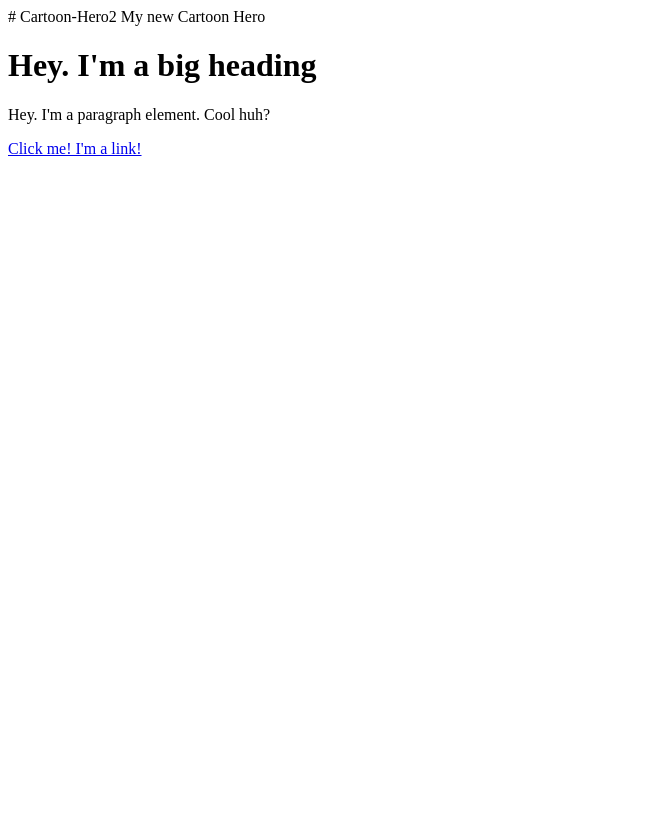
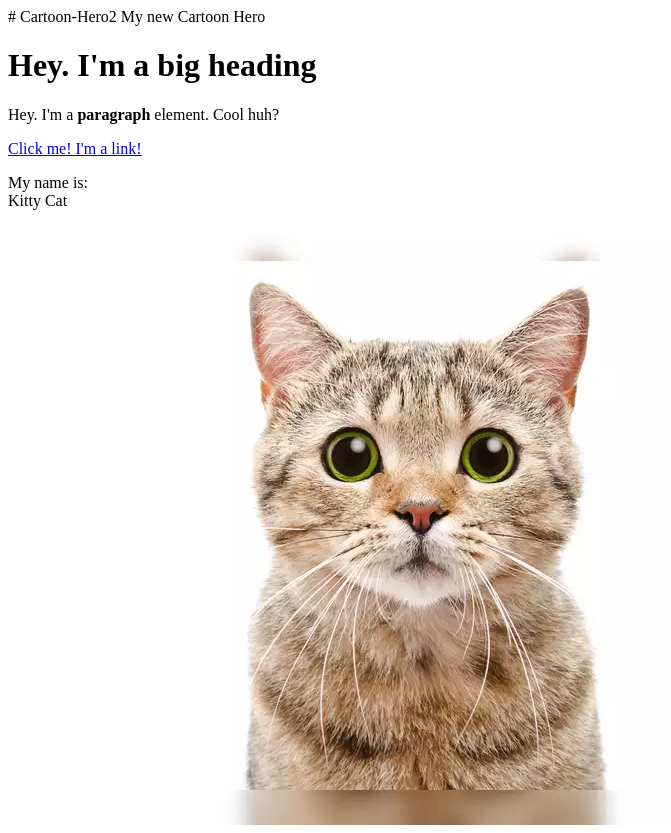
Before and after one commit to cherylcobbold/Cartoon-Hero2, a plain HTML site: page test.html in a window 1280 px wide. Shown: the whole page, without its empty margins (0-671 px from the left). Before the commit the page ends 800 px from the top, so only its background shows below. Drawn offline with Linux system fonts and the light colour scheme.

Commit message:
Added a cat image and a few more elements

```diff
--- a/test.html
+++ b/test.html
@@ -1,5 +1,14 @@
 # Cartoon-Hero2
  My new Cartoon Hero
-<h1>Hey. I'm a big heading</h1>
-<p>Hey. I'm a paragraph element. Cool huh?</p>
-<a href="https://google.com" target="_blank" title="Let's go to Google">Click me! I'm a link!</a>
+<DOCTYPE html>
+<html>
+<head><title>Test Page</title></head>
+<body>
+	<h1>Hey. I'm a big heading</h1>
+	<p>Hey. I'm a <b>paragraph</b> element. Cool huh?</p>
+	<a href="https://google.com" target="_blank" title="Let's go to Google">Click me! I'm a link!</a>
+	<p>My name is:<br>
+	Kitty Cat</p>
+	<img src="img/cat.jpeg">
+</body>
+</html>
```
Also changed, not shown: img/cat.jpeg (added).
